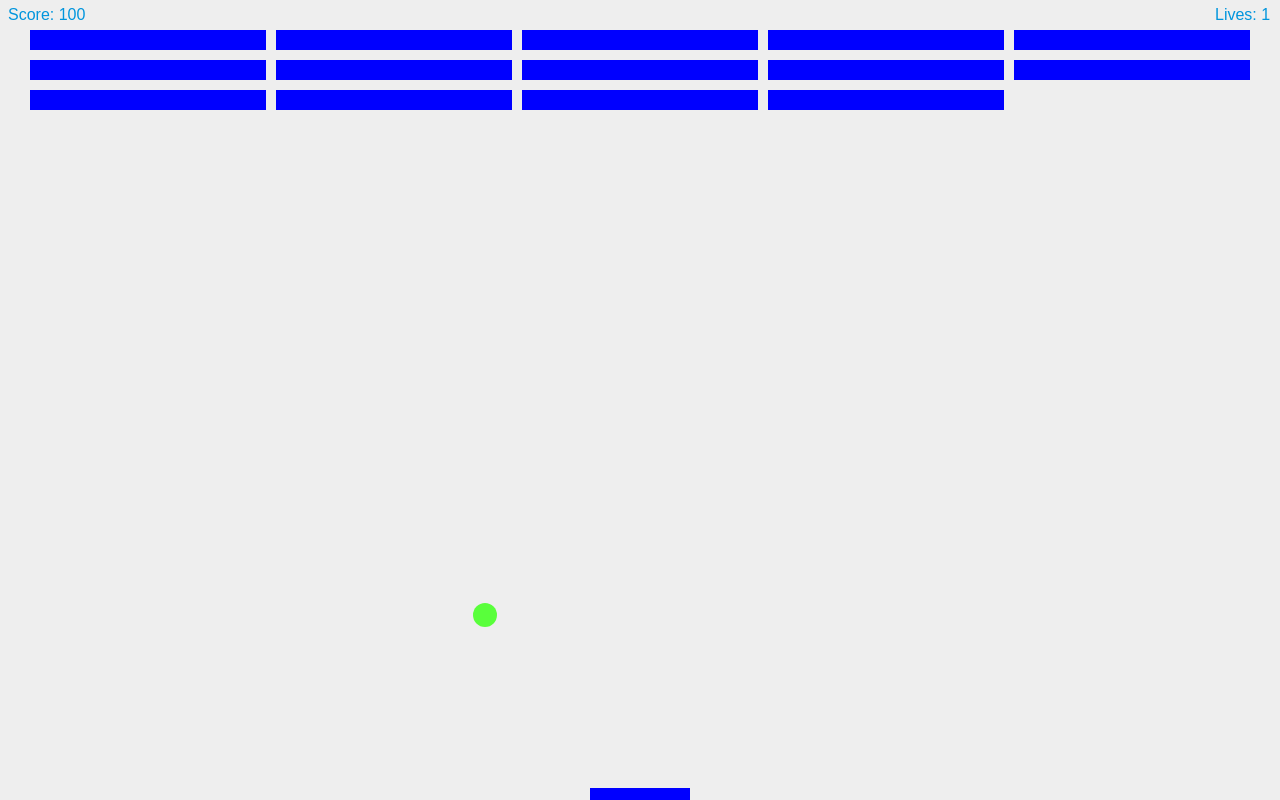
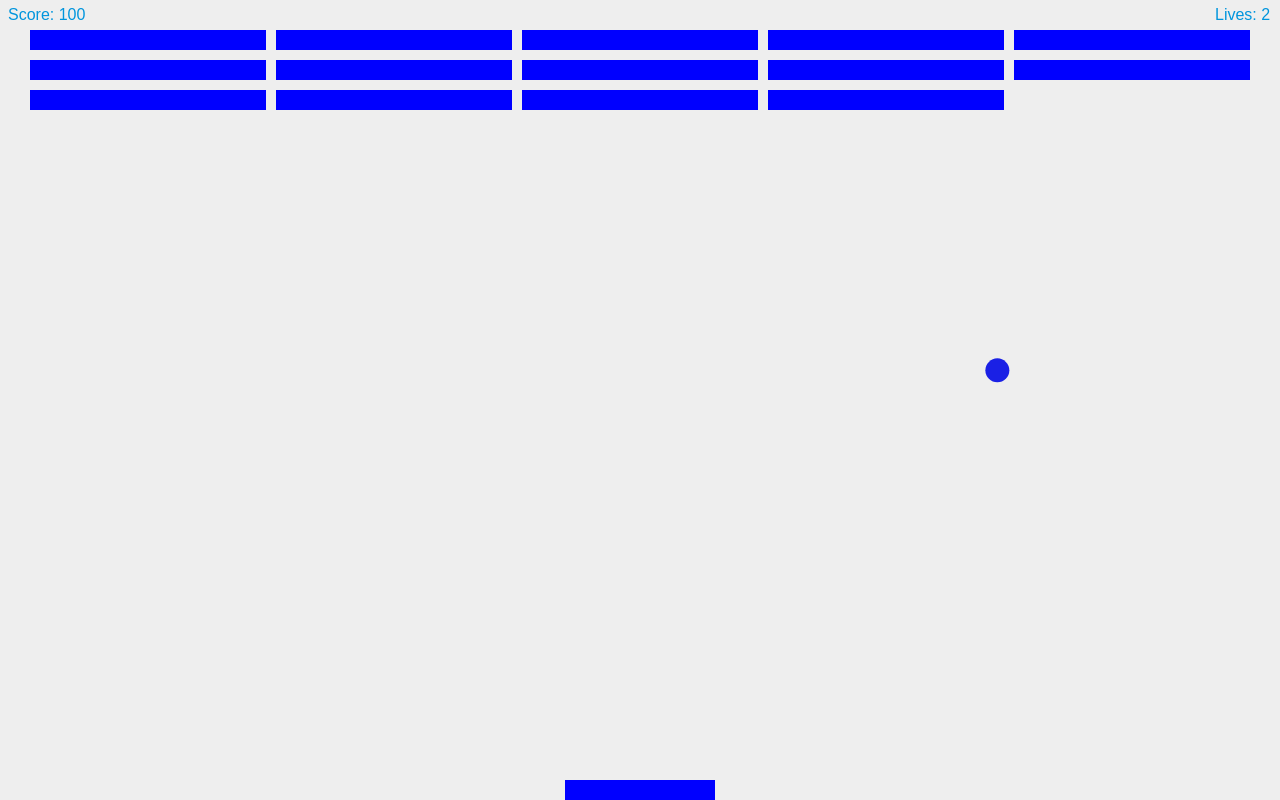
Before and after one commit to queanh0220/first-game, a plain HTML site: page index.html in a window 1280 px wide. Drawn offline with Linux system fonts and the light colour scheme.

Commit message:
Update index.html

```diff
--- a/index.html
+++ b/index.html
@@ -32,9 +32,10 @@
 		var idcolor = 0;
 		var x = canvas.width/2, y = canvas.height-30;
 		var ballRadius = 12;
-		var dx = 5, dy = -5;
+		var dx = 50, dy = -50;
 
-		var paddleHeight = 12, paddleWidth = 100;
+		var l = 0, n;
+		var paddleHeight = 20, paddleWidth = 150;
 		var paddleX = (canvas.width - paddleWidth) / 2;
 		var rightPressed = false;
 		var leftPressed = false;
@@ -89,8 +90,6 @@
 		}
 
 		function drawBrick(){
-			var brickX = (c*(brickWidth+brickPadding))+brickOffsetLeft;
-			var brickY = (r*(brickHeight+brickPadding))+brickOffsetTop;
 			 for(var c=0; c<brickColumnCount; c++) {
 		        for(var r=0; r<brickRowCount; r++) {
 		        	if(bricks[c][r].status) {
@@ -109,6 +108,7 @@
 		}
 
 		function draw(){
+			n = Date.now();
 			ctx.clearRect(0, 0, canvas.width,canvas.height);
 			drawBall();
 			drawPaddle();
@@ -116,41 +116,63 @@
 			drawScore();
 			drawLives();
 			checkCollision();
-			x += dx;
-			y += dy;
+			//alert(n-l);
+			if(l > 0) {
+				x += dx*(1/(n-l));
+				y += dy*(1/(n-l));
+			}
 			requestAnimationFrame(draw);
+			l = Date.now();
 		}
 
 		function checkCollision(){
-			if(x + dx < ballRadius || x + dx > canvas.width - ballRadius){
+			if(x + dx*(1/(n-l)) < ballRadius || x + dx*(1/(n-l)) > canvas.width - ballRadius){
 				dx = -dx;
 				idcolor++;
 			}
-			if(y + dy < ballRadius){
+			if(y + dy*(1/(n-l)) < ballRadius){
 				dy = -dy;
 				idcolor++;
 			}
-			if(y + dy > canvas.height - ballRadius) {
-				if(x >= paddleX && x <= paddleX+paddleWidth) {
+			if(y + dy*(1/(n-l)) > canvas.height - ballRadius - paddleHeight) {
+				if( cirRecColection(x + dx*(1/(n-l)),y + dx*(1/(n-l)),paddleX,canvas.height - paddleHeight,paddleWidth,paddleHeight) ) {
+					x += dx*(1/(n-l)) ;y += dy*(1/(n-l));
+					ctx.clearRect(0, 0, canvas.width,canvas.height);
+					drawBall();
+					drawPaddle();
+					drawBrick();
+					drawScore();
+					drawLives();
+					x -= dx*(1/(n-l)); y -= dy*(1/(n-l));
+					if(x + dx < paddleX || x + dx > paddleX + paddleWidth)dx = -dx;
 					dy = -dy;
 					idcolor++;
 				}
-				else {
+			}
+			if(y + dy*(1/(n-l)) > canvas.height - ballRadius) {
+				x += dx*(1/(n-l)) ;y += dy*(1/(n-l));
+				ctx.clearRect(0, 0, canvas.width,canvas.height);
+				drawBall();
+				drawPaddle();
+				drawBrick();
+				drawScore();
+				drawLives();
+				x -= dx*(1/(n-l)); y -= dy*(1/(n-l));
 				lives--;
 					if(!lives) {
 					    alert("GAME OVER\nYOUR SCORE: "+score);
-							document.location.read();
+						//document.location.read();
 						//clearInterval(interval);
 					}
 					else {
 					    x = canvas.width/2;
 					    y = canvas.height-30;
-						    dx = -5;
-						    dy = -5;
+					    dx = -50;
+					    dy = -50;
 					    paddleX = (canvas.width-paddleWidth)/2;
 					}
 			}
-			}
+
 
 			if(rightPressed) {
 		        paddleX += 10;
@@ -169,7 +191,7 @@
 		        for(var r=0; r<brickRowCount; r++) {
 		            var b = bricks[c][r];
 		            if(b.status == 1) {
-		                if(x > b.x && x < b.x+brickWidth && y > b.y && y < b.y+brickHeight) {
+		                if(cirRecColection(x,y,b.x,b.y,brickWidth,brickHeight)) {
 		                    dy = -dy;
 		                    idcolor++;
 		                    b.status = 0;
@@ -185,6 +207,16 @@
 		    }
 
 		    if(idcolor > colors.length-1)idcolor = 0;
+		}
+
+		function cirRecColection(xc, yc, xr, yr,weigth,height)
+		{
+			var xa = xc, ya = yc;
+			if(xc < xr)xa = xr;
+			else if(xc > xr+weigth) xa = xr+weigth;
+			if(yc < yr)ya = yr;
+			else if(yc > yr+height) ya = yr+height;
+			return ((xc-xa)*(xc-xa)+(yc-ya)*(yc-ya)) <= ballRadius*ballRadius;
 		}
 
 
```
Lines whose indentation alone changed are shown as unchanged.
